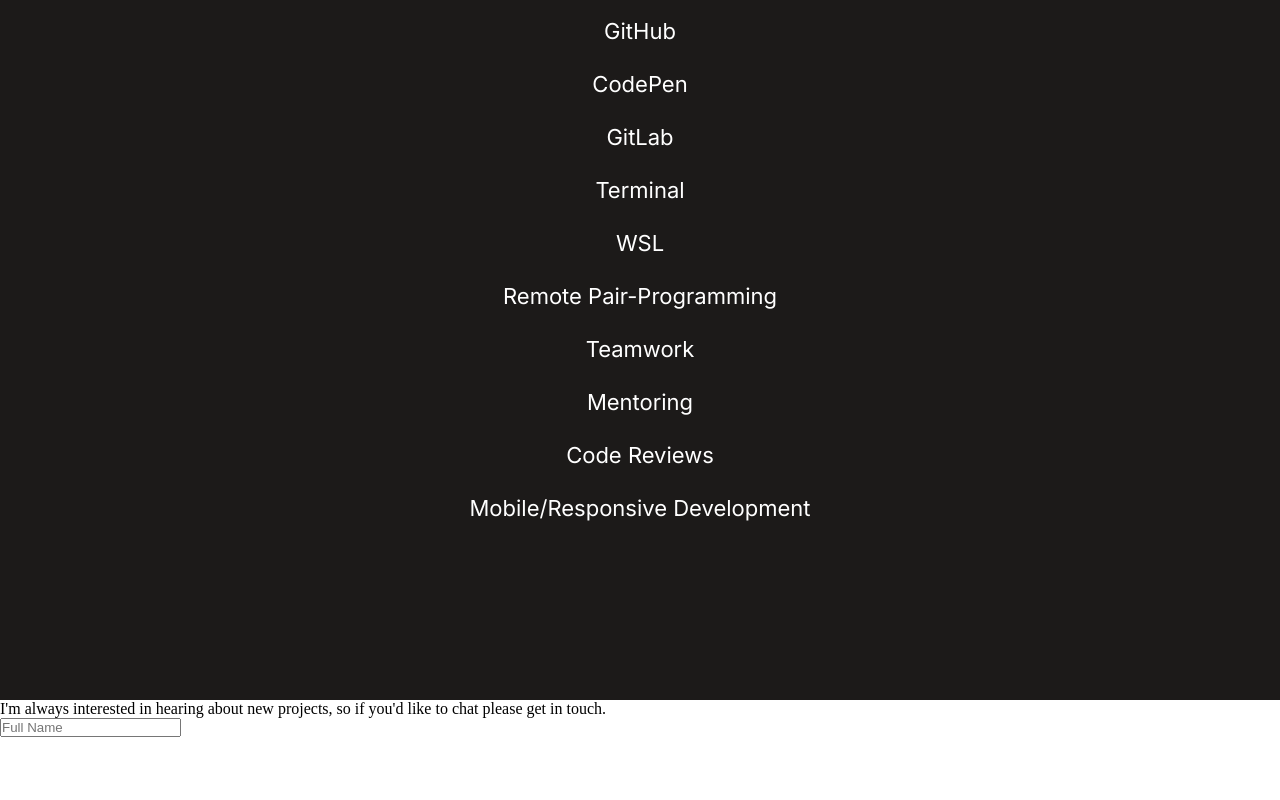
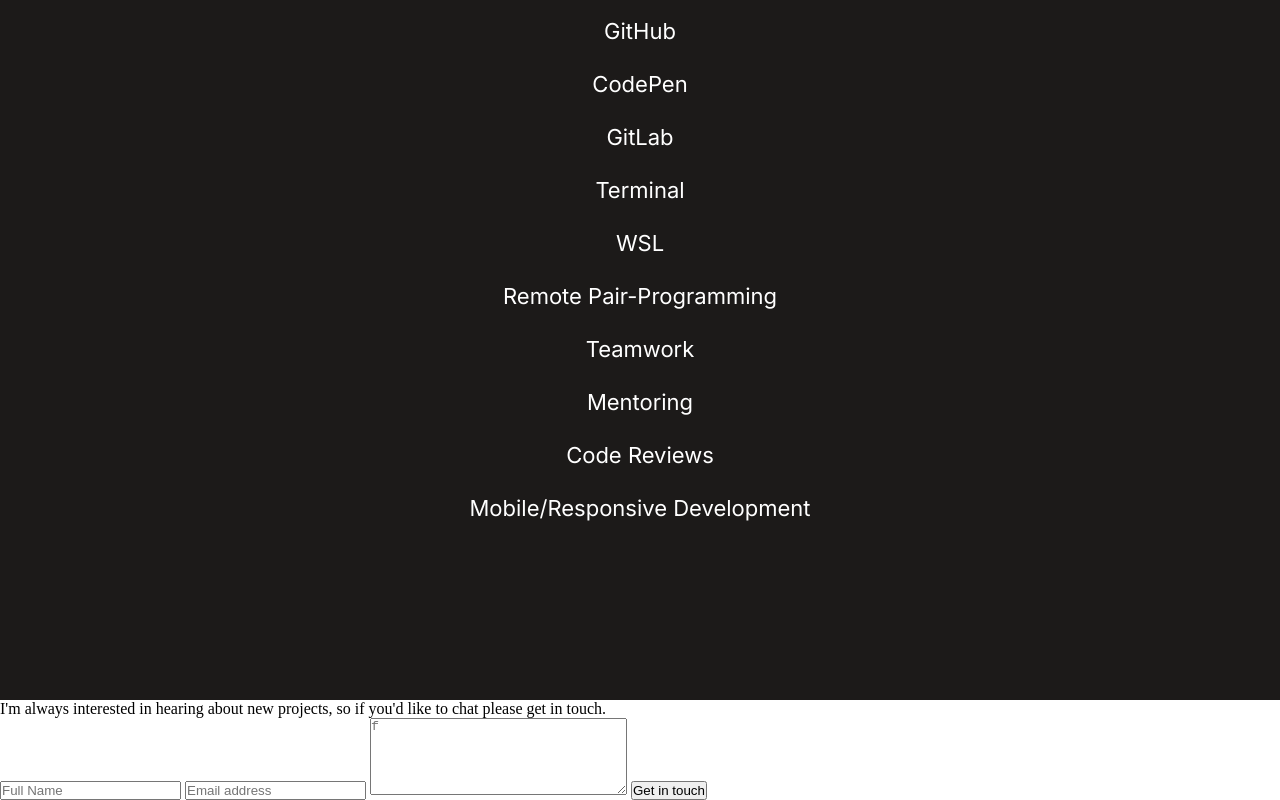
Before and after one commit to youmari/test_portfolio, a plain HTML site: page index.html in a window 1280 px wide. Shown: the part 6007-6807 px from the top of the page. Before the commit the page ends 6744 px from the top, so only its background shows below. Drawn offline with Linux system fonts and the light colour scheme.

Commit message:
Add email and comment field

```diff
--- a/index.html
+++ b/index.html
@@ -308,6 +308,24 @@
               placeholder="Full Name"
               required
             />
+            <input
+              type="email"
+              name="Email"
+              id="email"
+              placeholder="Email address"
+              required
+            />
+            <textarea
+              name="user-message"
+              id="user-message"
+              cols="30"
+              rows="5"
+              maxlength="200"
+              placeholder="f"
+            ></textarea>
+            <button id="submit" type="submit" class="see-project-button">
+              Get in touch
+            </button>
             </form>
         </div>
       </div>
```
